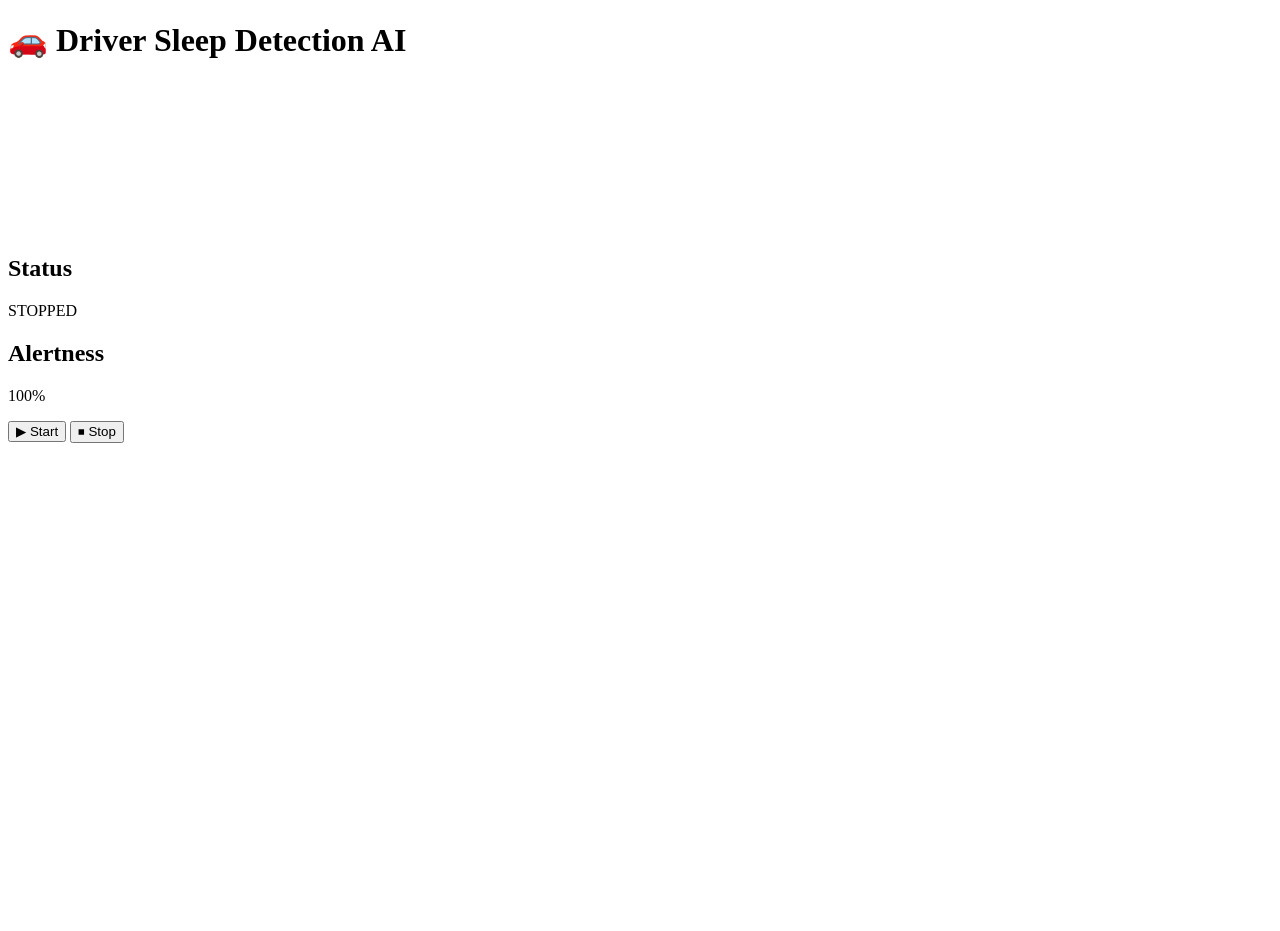
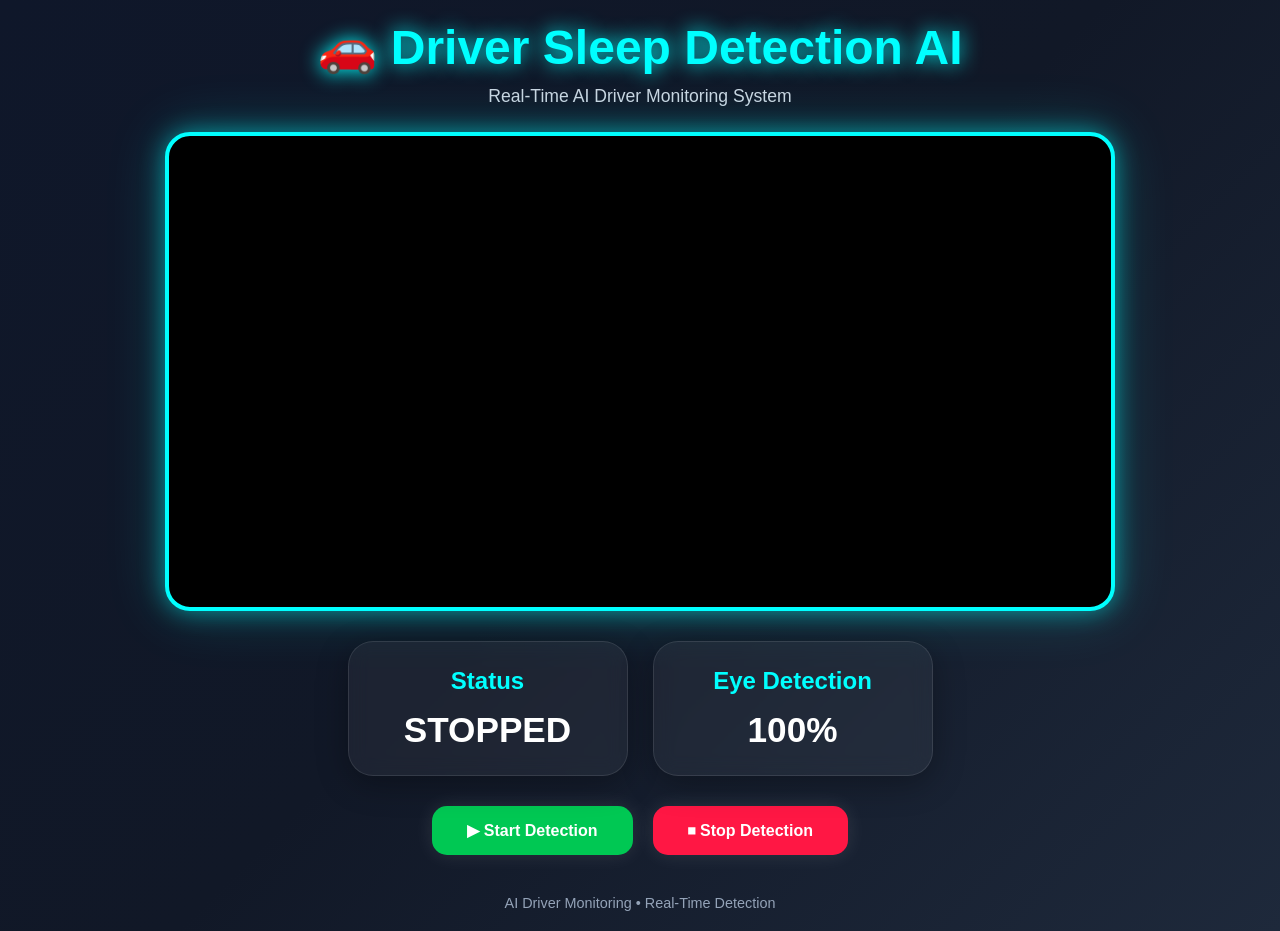
Before and after one commit to vivek-0409/driver-sleep-detection-ai, a Flask app: page / in a window 1280 px wide. Before the commit the page ends 443 px from the top, so only its background shows below. Run offline with Flask 3, Linux system fonts and the light colour scheme.

Commit message:
Update index.html

```diff
--- a/templates/index.html
+++ b/templates/index.html
@@ -5,7 +5,8 @@
 
 <meta charset="UTF-8">
 
-<meta name="viewport" content="width=device-width
+<meta name="viewport"
+content="width=device-width, initial-scale=1.0">
 
 <title>Driver Sleep Detection AI</title>
 
@@ -18,20 +19,46 @@
 
 <div class="container">
 
-    <h1>🚗 Driver Sleep Detection AI</h1>
+    <div class="title">
 
-    <video id="video" autoplay playsinline></video>
+        <h1>🚗 Driver Sleep Detection AI</h1>
+
+        <p>
+            Real-Time AI Driver Monitoring System
+        </p>
+
+    </div>
+
+    <div class="video-box">
+
+        <video
+        id="video"
+        autoplay
+        playsinline>
+        </video>
+
+    </div>
 
     <div class="panel">
 
         <div class="card">
+
             <h2>Status</h2>
-            <p id="status">STOPPED</p>
+
+            <p id="status">
+                STOPPED
+            </p>
+
         </div>
 
         <div class="card">
-            <h2>Alertness</h2>
-            <p id="percentage">100%</p>
+
+            <h2>Eye Detection</h2>
+
+            <p id="percentage">
+                100%
+            </p>
+
         </div>
 
     </div>
@@ -39,22 +66,31 @@
     <div class="buttons">
 
         <button id="startBtn">
-            ▶ Start
+            ▶ Start Detection
         </button>
 
         <button id="stopBtn">
-            ⏹ Stop
+            ⏹ Stop Detection
         </button>
+
+    </div>
+
+    <div class="footer">
+
+        AI Driver Monitoring • Real-Time Detection
 
     </div>
 
 </div>
 
 <audio id="alarm" loop>
-    <source src="{{ url_for('static', filename='Alarm.wav') }}">
+    <source src="{{ url_for('static',
+    filename='Alarm.wav') }}">
 </audio>
 
-<script src="{{ url_for('static', filename='script.js') }}"></script>
+<script src="{{ url_for('static',
+filename='script.js') }}">
+</script>
 
 </body>
 </html>
```
